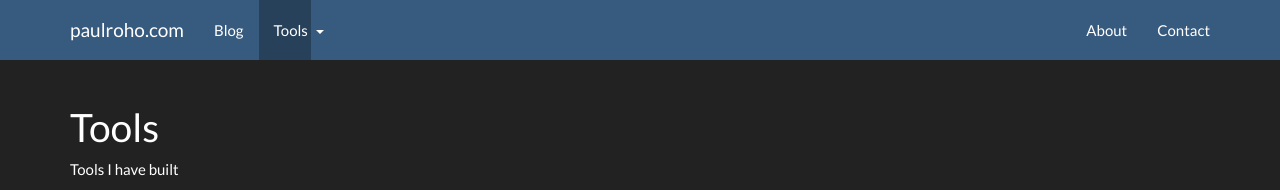
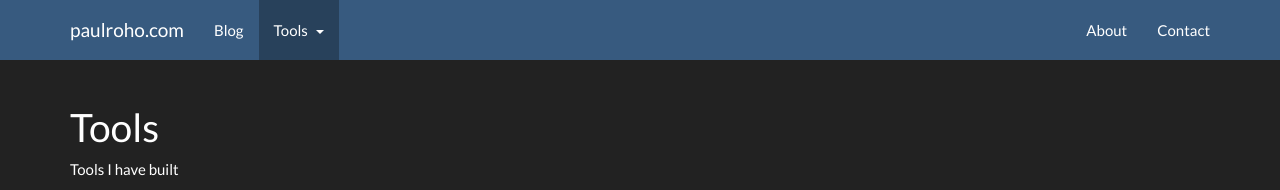
Before and after one commit to paulroho/paulroho.github.io, a Jekyll site: the page built from tools/index.html, in a window 1280 px wide. Shown: the top 190 px of the page. Built offline with Jekyll 4.4.1, drawn with Linux system fonts in a browser that asks for light colours; nearby versions of some CDN libraries.

Commit message:
tools dropdown is shown active along with tools text

```diff
--- a/_layouts/default.html
+++ b/_layouts/default.html
@@ -36,7 +36,7 @@
           <ul class="nav navbar-nav">
             <li><a href="/blog">Blog</a></li>
             <li class="dropdown-split-text {% if current[1] == 'tools' %}active{% endif %}"><a href="/tools">Tools</a></li>
-            <li class="dropdown dropdown-split-dropdown">
+            <li class="dropdown dropdown-split-dropdown {% if current[1] == 'tools' %}active{% endif %}">
               <a href="#" class="dropdown-toggle" data-toggle="dropdown"><b class="caret"></b></a>
               <ul class="dropdown-menu">
                 <li><a href="/tools">All Tools</a></li>
```
